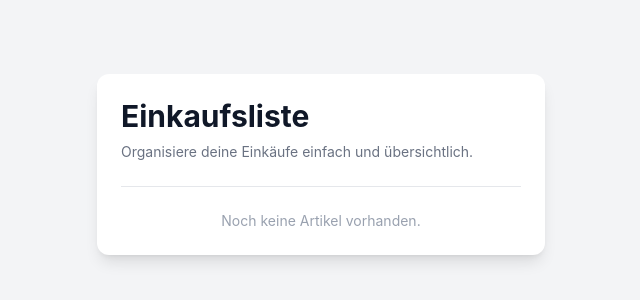
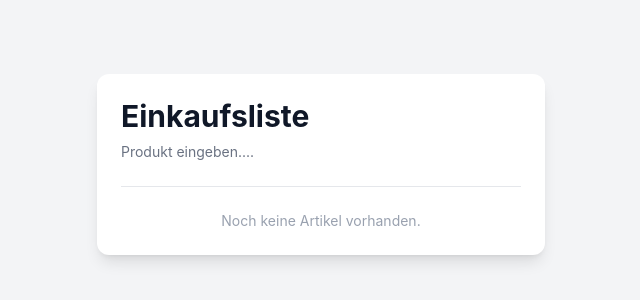
Before and after one commit to wladi-miller/einkaufsliste, a React (Vite) app: page / in a window 1280 px wide. Shown: the part 236-536 px from the top of the page, without its empty margins (319-959 px from the left). Built offline with nearby package versions, Linux system fonts and the light colour scheme.

Commit message:
Add shopping list header

```diff
--- a/src/App.tsx
+++ b/src/App.tsx
@@ -7,9 +7,7 @@
         <header className="mb-6">
           <h1 className="text-3xl font-bold text-gray-900">Einkaufsliste</h1>
 
-          <p className="mt-2 text-sm text-gray-500">
-            Organisiere deine Einkäufe einfach und übersichtlich.
-          </p>
+          <p className="mt-2 text-sm text-gray-500">Produkt eingeben....</p>
         </header>
 
         <div className="border-t border-gray-200 pt-6">
```
